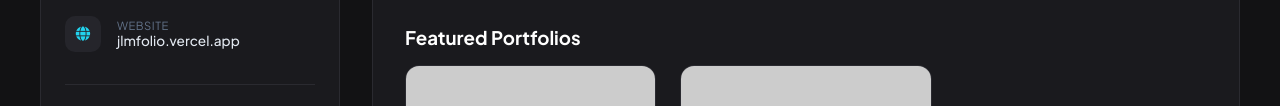
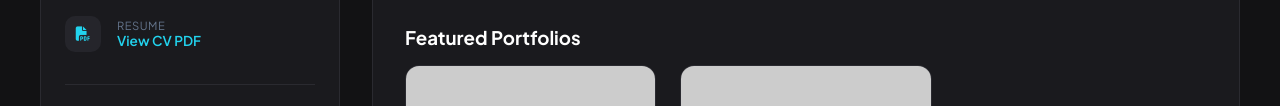
Before and after one commit to jlm-world/jlmfolio, a plain HTML site: page index.html in a window 1280 px wide. Shown: the part 402-508 px from the top of the page. Drawn offline with Linux system fonts and the light colour scheme; placeholder pictures from the web are drawn by us.

Commit message:
Update index.html

```diff
--- a/index.html
+++ b/index.html
@@ -406,13 +406,20 @@
                         <div class="info-value">johnlawrencemissal@proton.me</div>
                     </div>
                 </div>
-                <div class="info-item">
-    <div class="info-icon"><i class="fa-solid fa-globe"></i></div>
+
+
+           <div class="info-item">
+    <div class="info-icon"><i class="fa-solid fa-file-pdf"></i></div>
     <div>
-        <div class="info-label">Website</div>
-        <div class="info-value"><a href="https://jlmfolio.vercel.app" target="_blank" style="color: inherit; text-decoration: none;">jlmfolio.vercel.app</a></div>
+        <div class="info-label">Resume</div>
+        <div class="info-value">
+            <a href="resume.pdf" target="_blank" style="color: #22d3ee; text-decoration: none; font-weight: 600;">View CV PDF</a>
+        </div>
     </div>
 </div>
+
+
+
             </div>
 
             <div class="divider"></div>
```
